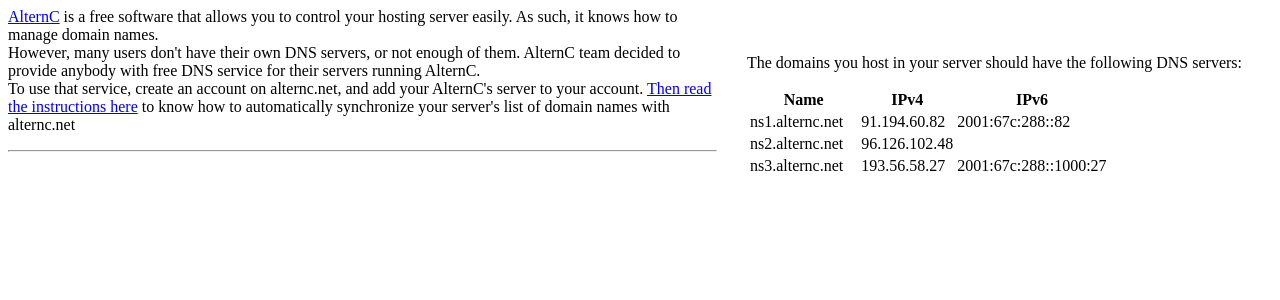
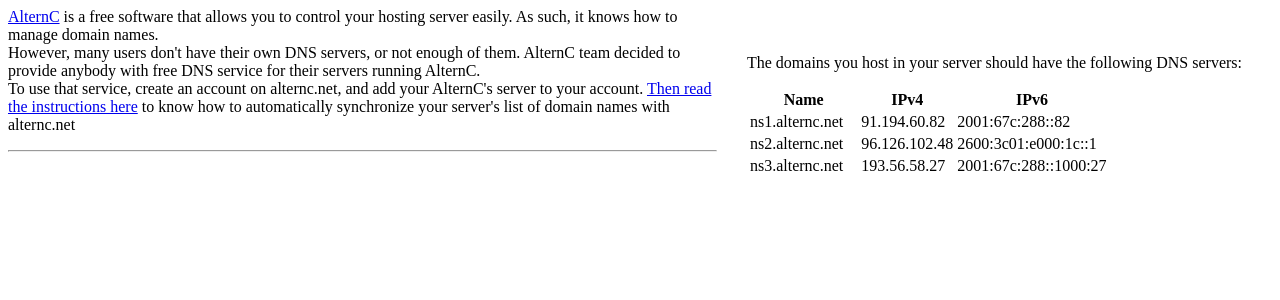
Before and after one commit to AlternC/dnsmanager, a PHP site: page /home.php in a window 1280 px wide. Shown: the top 300 px of the page. Run offline with PHP 8.4, Linux system fonts and the light colour scheme.

Commit message:
fix in alternc's specific code

```diff
--- a/modules/alternc/views/home.php
+++ b/modules/alternc/views/home.php
@@ -4,7 +4,7 @@
 <table>
 <tr><th>Name</th><th>IPv4</th><th>IPv6</th></tr>
 <tr><td style="padding-right: 15px; font-family: Courier-New, fixed;">ns1.alternc.net</td><td>91.194.60.82</td><td>2001:67c:288::82</td></tr>
-<tr><td style="padding-right: 15px; font-family: Courier-New, fixed;">ns2.alternc.net</td><td>96.126.102.48</td><td></td></tr>
+   <tr><td style="padding-right: 15px; font-family: Courier-New, fixed;">ns2.alternc.net</td><td>96.126.102.48</td><td>2600:3c01:e000:1c::1</td></tr>
    <tr><td style="padding-right: 15px; font-family: Courier-New, fixed;">ns3.alternc.net</td><td>193.56.58.27</td><td>2001:67c:288::1000:27</td></tr>
 </table>
 </div>
```
